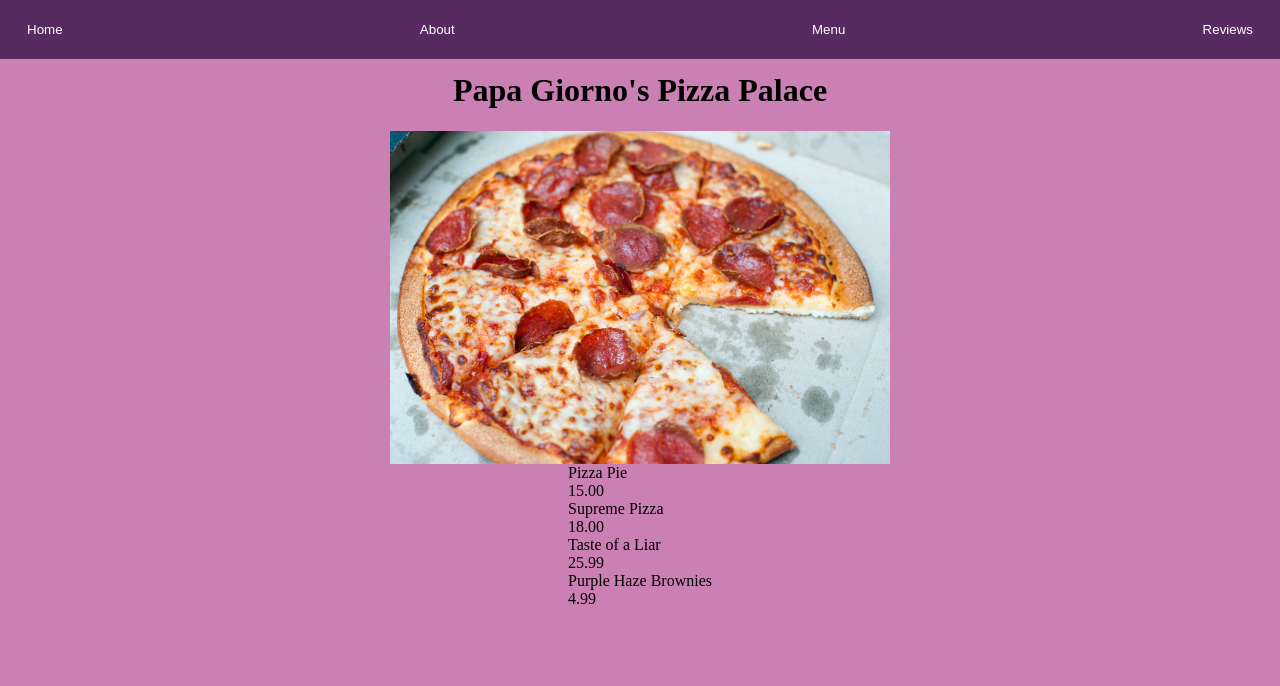
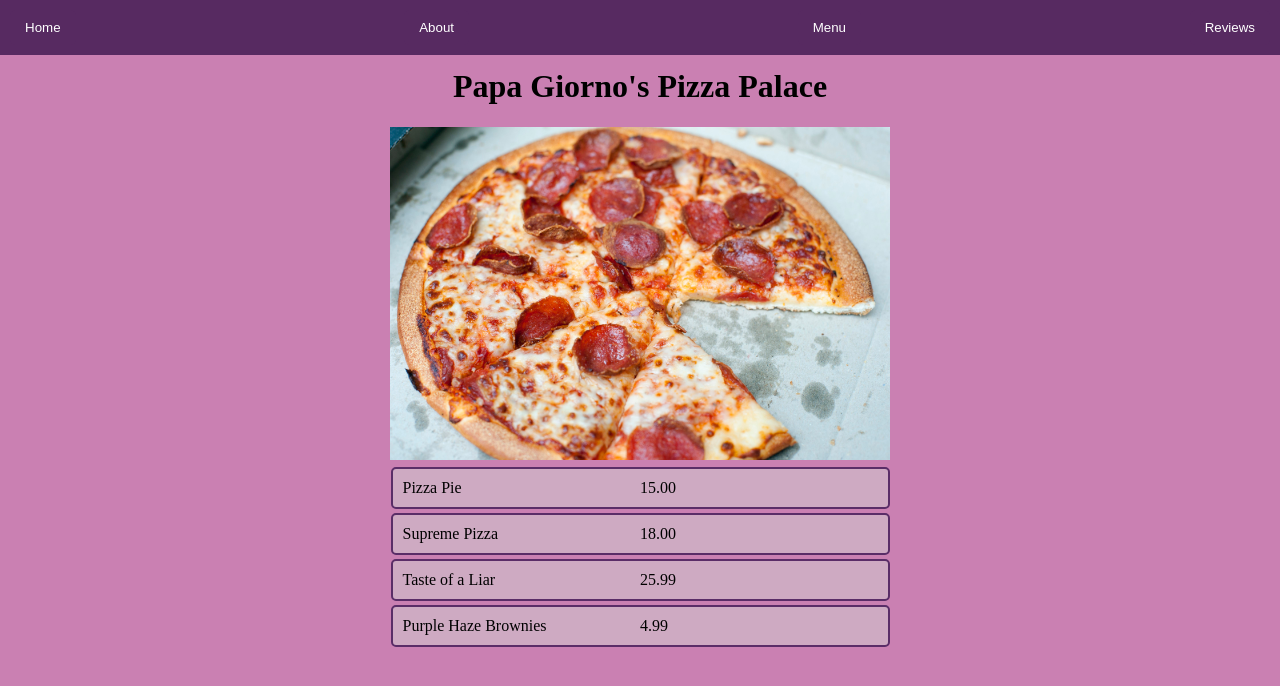
Before and after one commit to DeshawnN/odin-restaurant-page, a website built with webpack: page dist/index.html in a window 1280 px wide. Both pictures are taken after a click on the button "Menu". Built offline with nearby package versions, Linux system fonts and the light colour scheme.

Commit message:
feat: add menu styles to stylesheet

```diff
--- a/src/style.css
+++ b/src/style.css
@@ -2,7 +2,7 @@
     background-color: #572a61;
     color: white;
     display: flex;
-    padding: 12px;
+    padding: 10px;
     justify-content: space-between;
     margin: -8px;
 }
@@ -29,13 +29,17 @@ body {
 }
 
 .review {
-    background-color: rgba(211, 211, 211, 0.5);
     width: 450px;
     padding: 20px;
     margin: 6px 0;
+}
+
+.review, .menu-item {
+    border: 2px solid #5a2d67;
+    background-color: rgba(211, 211, 211, 0.5);
     border-radius: 5px;
-    border: 2px solid #5a2d67;
 }
+
 .quote {
     display: flex;
     color: rgb(105, 105, 105);
@@ -45,3 +49,19 @@ body {
 }
 
 .quote:before { content: '-'}
+
+.menu {
+    display: flex;
+    flex-direction: column;
+    margin: 5px;
+}
+
+.menu-item {
+    display: flex;
+    padding: 10px;
+    width: 475px;
+    margin: 2px 0;
+}
+.menu-item > * {
+    flex: 1;
+}
```
